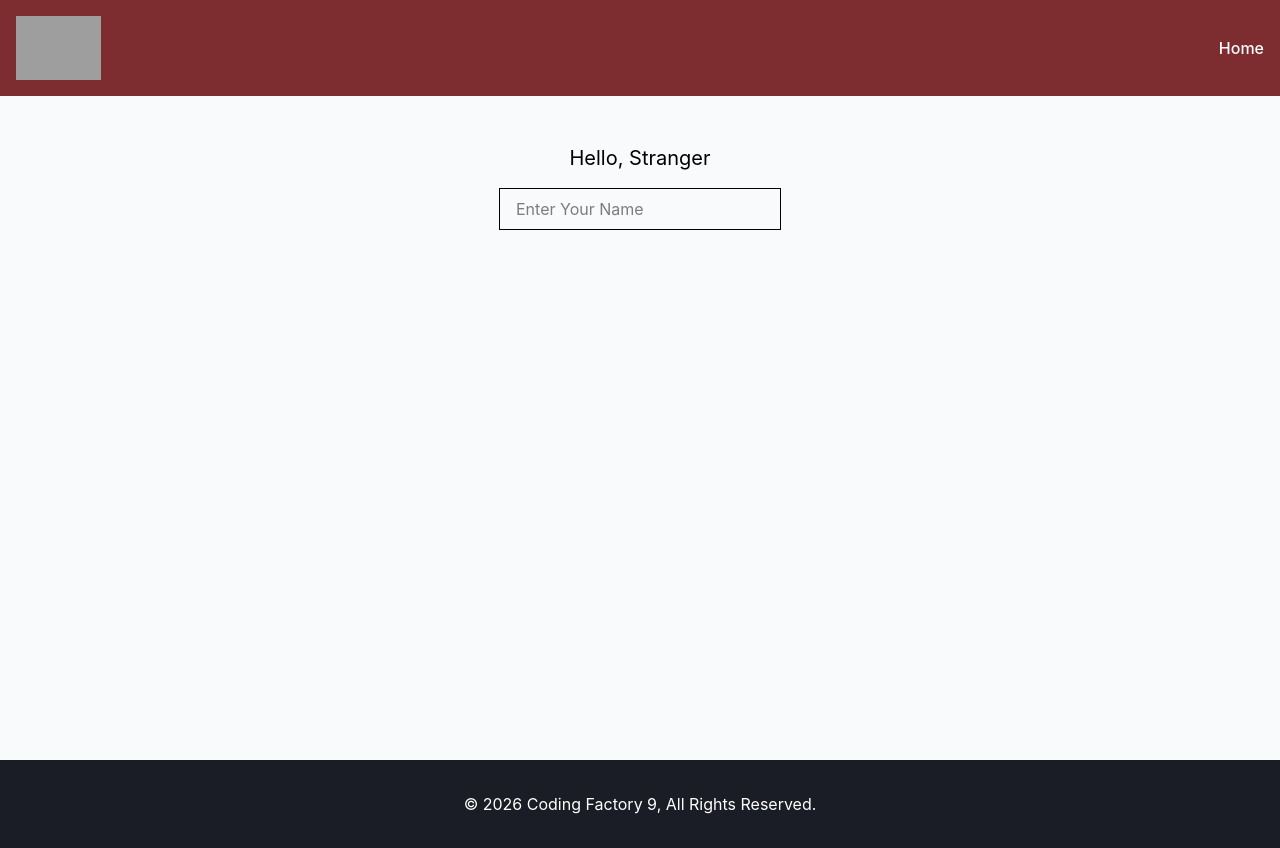
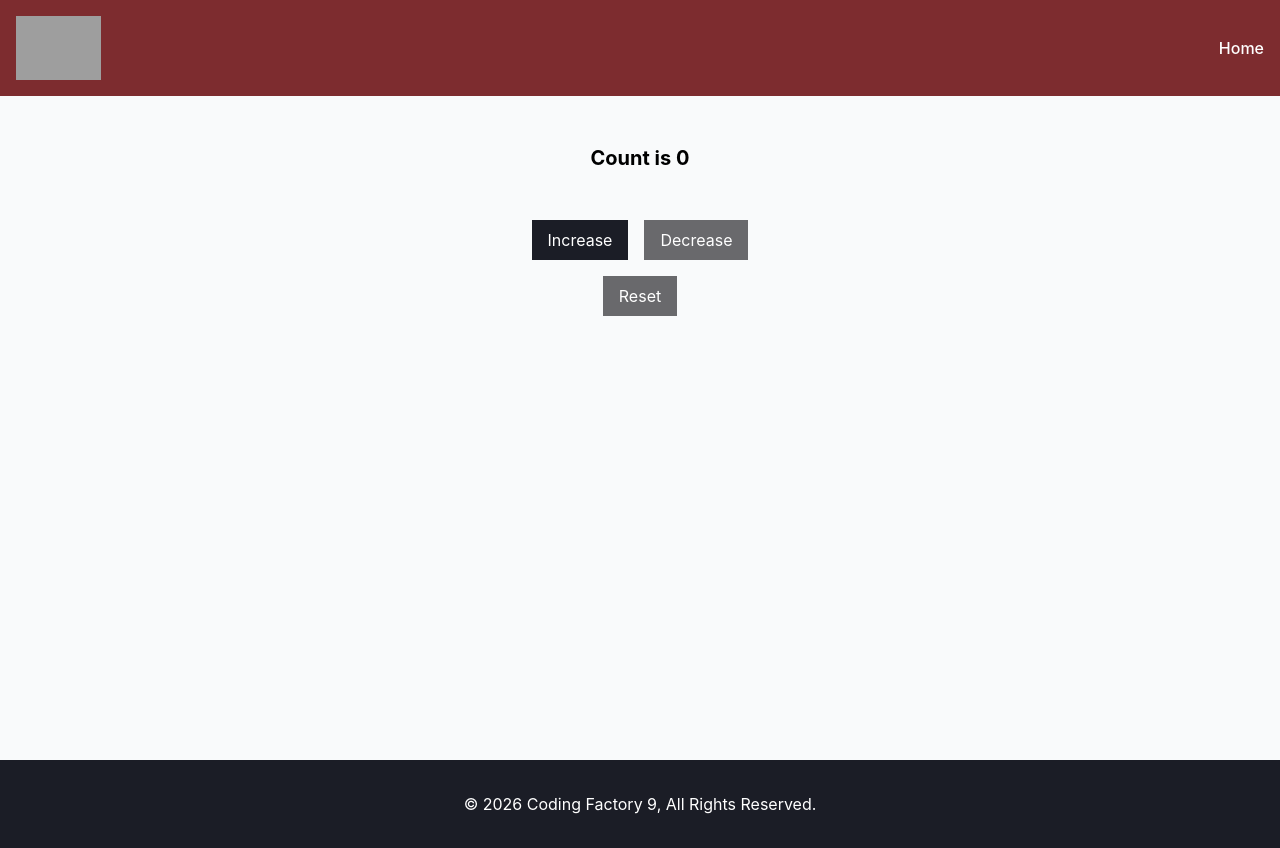
Before and after one commit to PantelisTs/cf9-react, a React (Vite) app: page / in a window 1280 px wide. Built offline with nearby package versions, Linux system fonts and the light colour scheme; grey boxes are pictures that could not be loaded.

Commit message:
feat: add CounterWithCustomHook component

```diff
--- a/src/App.tsx
+++ b/src/App.tsx
@@ -6,7 +6,8 @@ import Layout from "./components/Layout.tsx";
 // import Counter from "./components/LessonFour/Counter.tsx";
 // import CounterAdvanced from "./components/LessonFour/CounterAdvanced.tsx";
 // import ClassCounter from "./components/LessonFour/ClassCounter.tsx";
-import NameChanger from "./components/LessonFive/NameChanger.tsx";
+// import NameChanger from "./components/LessonFive/NameChanger.tsx";
+import CounterWithCustomHook from "./components/LessonFive/CounterWithCustomHook.tsx";
 
 
 
@@ -92,7 +93,8 @@ function App() {
 
         {/*LESSON FIVE*/}
         <Layout addClasses="bg-gray-50">
-            <NameChanger></NameChanger>
+            {/*<NameChanger></NameChanger>*/}
+            <CounterWithCustomHook/>
         </Layout>
 
 
--- /dev/null
+++ b/src/components/LessonFive/CounterWithCustomHook.tsx
@@ -0,0 +1,50 @@
+import CounterButton from "../LessonFour/CounterButton.tsx";
+import {useCounter} from "../../hooks/useCounter.ts"
+
+
+
+const CounterWithCustomHook = () => {
+
+
+    const {count, lastAction, time, increase, decrease, reset} = useCounter();
+
+    return (
+        <>
+            <h1 className="text-center text-xl font-bold">Count is {count}</h1>
+            <div className="text-center pt-12 space-x-4">
+                <CounterButton
+                    onClick={increase}
+                    label="Increase"
+                />
+
+                <CounterButton
+                    onClick={decrease}
+                    label="Decrease"
+                    disabled={count === 0}
+                />
+
+
+
+
+            </div>
+            <div className="text-center pt-4">
+                <CounterButton
+                    onClick={reset}
+                    label="Reset"
+                    disabled={count === 0}
+                />
+            </div>
+
+            {
+                lastAction && (
+                    <p className="text-center pt-6">
+                        Last Change: <strong>{lastAction}</strong> at {" "} <strong>{time}</strong>
+                    </p>
+                )
+            }
+
+        </>
+    )
+}
+
+export default CounterWithCustomHook;
--- /dev/null
+++ b/src/hooks/useCounter.ts
@@ -0,0 +1,53 @@
+import {useState} from "react";
+
+const initialState = {
+    count: 0,
+    lastAction: "",
+    time: ""
+}
+
+export const useCounter = () => {
+
+    const [state, setState] = useState(initialState)
+
+    const getCurrentTime = () => new Date().toLocaleTimeString()
+
+    const increase = () => {
+        setState({
+           count: state.count + 1,
+           lastAction: "Increase",
+           time: getCurrentTime(),
+        });
+    }
+
+
+    const decrease = () => {
+        if(state.count > 0) {
+            setState({
+                count: state.count - 1,
+                lastAction: "Decrease",
+                time: getCurrentTime(),
+            });
+        }
+
+    }
+
+    const reset = () => {
+        setState({
+            count: 0,
+            lastAction: "Reset",
+            time: getCurrentTime(),
+        });
+
+
+    }
+
+    return {
+        count: state.count,
+        lastAction: state.lastAction ,
+        time: state.time,
+        increase,
+        decrease,
+        reset
+    }
+}
```
